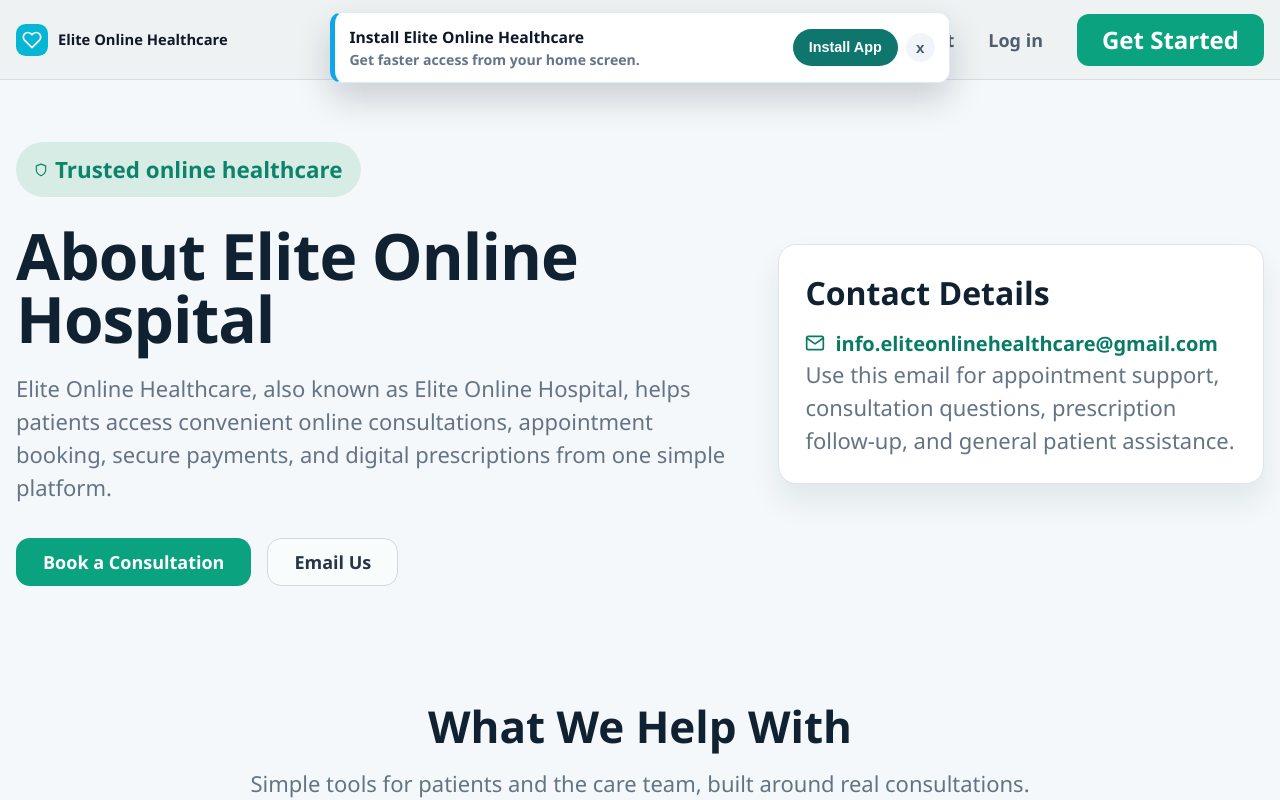
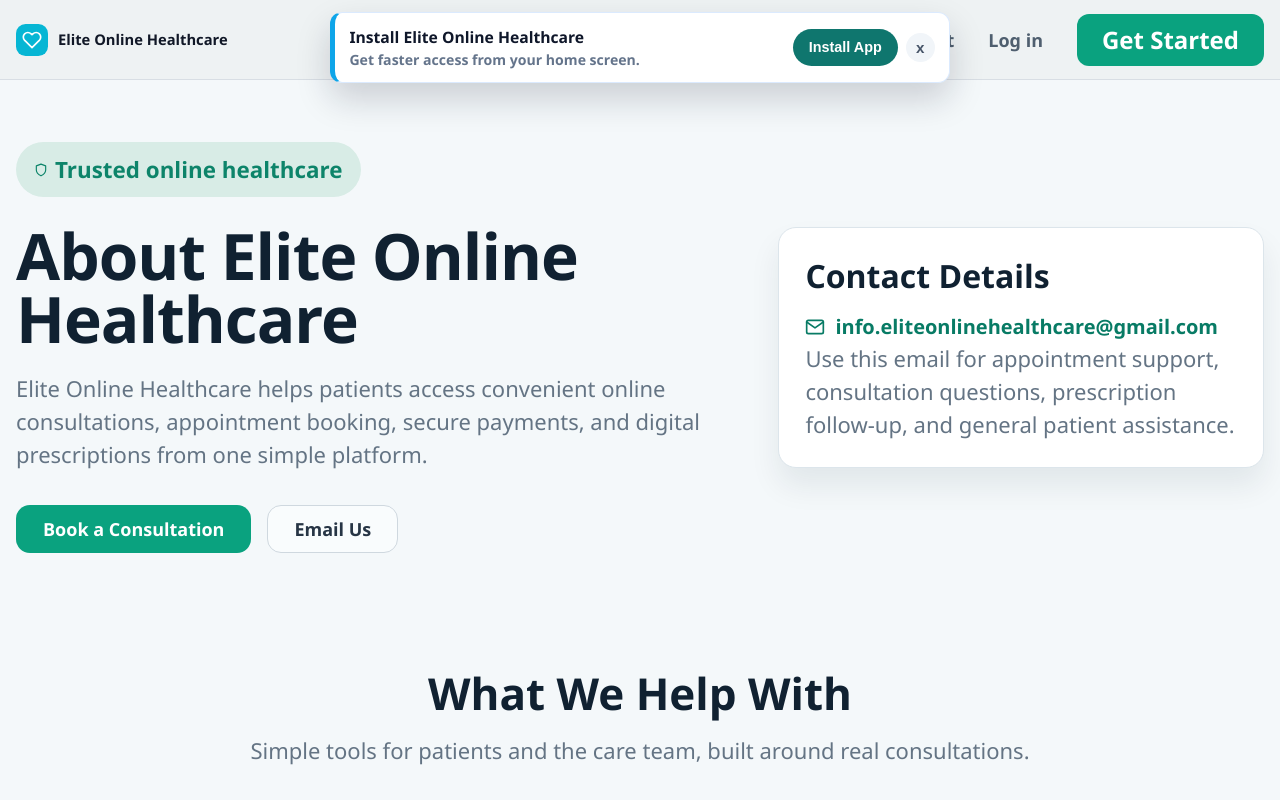
Before and after one commit to WanjohiIanKinyua/Online-Hospital-Latest, a React (Create React App) app in the folder client/: page /about in a window 1280 px wide. Shown: the top 800 px of the page. Built offline with nearby package versions, Linux system fonts and the light colour scheme; no server answers.

Commit message:
Use healthcare wording across site

```diff
--- a/client/public/index.html
+++ b/client/public/index.html
@@ -3,17 +3,17 @@
 <head>
     <meta charset="UTF-8">
     <meta name="viewport" content="width=device-width, initial-scale=1.0">
-    <meta name="description" content="Elite Online Healthcare, also known as Elite Online Hospital, helps patients book online doctor consultations, secure payments, video visits, and digital prescriptions in Kenya.">
+    <meta name="description" content="Elite Online Healthcare helps patients book online doctor consultations, secure payments, video visits, and digital prescriptions in Kenya.">
     <meta name="robots" content="index,follow">
     <meta name="theme-color" content="#10b981">
     <meta name="application-name" content="Elite Online Healthcare">
     <meta property="og:site_name" content="Elite Online Healthcare">
-    <meta property="og:title" content="Elite Online Hospital | Elite Online Healthcare Consultations">
-    <meta property="og:description" content="Book online doctor consultations with Elite Online Healthcare, also known as Elite Online Hospital, and access secure video visits and digital prescriptions.">
+    <meta property="og:title" content="Elite Online Healthcare | Online Doctor Consultations">
+    <meta property="og:description" content="Book online doctor consultations with Elite Online Healthcare and access secure video visits and digital prescriptions.">
     <meta property="og:type" content="website">
     <meta property="og:image" content="/images/elite.jpeg">
     <meta name="twitter:card" content="summary_large_image">
-    <meta name="twitter:title" content="Elite Online Hospital | Elite Online Healthcare Consultations">
+    <meta name="twitter:title" content="Elite Online Healthcare | Online Doctor Consultations">
     <meta name="twitter:description" content="Book online doctor consultations, join secure video visits, and receive digital prescriptions through Elite Online Healthcare.">
     <meta name="twitter:image" content="/images/elite.jpeg">
     <link rel="icon" href="/favicon.ico" sizes="48x48">
@@ -22,18 +22,18 @@
     <link rel="shortcut icon" href="/favicon.ico">
     <link rel="apple-touch-icon" href="/icon-192.png">
     <link rel="manifest" href="/site.webmanifest">
-    <title>Elite Online Hospital | Elite Online Healthcare Consultations</title>
+    <title>Elite Online Healthcare | Online Doctor Consultations</title>
     <script type="application/ld+json">
       {
         "@context": "https://schema.org",
         "@type": "MedicalOrganization",
         "name": "Elite Online Healthcare",
-        "alternateName": "Elite Online Hospital",
+        "alternateName": "Elite Online Healthcare",
         "url": "https://eliteonlinehospital.com/",
         "logo": "https://eliteonlinehospital.com/icon-512.png",
         "image": "https://eliteonlinehospital.com/images/elite.jpeg",
         "email": "info.eliteonlinehealthcare@gmail.com",
-        "description": "Elite Online Healthcare, also known as Elite Online Hospital, provides online doctor consultations, appointment booking, video visits, secure payments, and digital prescriptions.",
+        "description": "Elite Online Healthcare provides online doctor consultations, appointment booking, video visits, secure payments, and digital prescriptions.",
         "medicalSpecialty": "PrimaryCare"
       }
     </script>
--- a/client/src/components/SeoMeta.js
+++ b/client/src/components/SeoMeta.js
@@ -3,17 +3,17 @@ import { useLocation } from 'react-router-dom';
 
 const SITE_NAME = 'Elite Online Healthcare';
 const DEFAULT_DESCRIPTION =
-  'Elite Online Healthcare, also known as Elite Online Hospital, helps patients book online doctor consultations, secure payments, video visits, and digital prescriptions in Kenya.';
+  'Elite Online Healthcare helps patients book online doctor consultations, secure payments, video visits, and digital prescriptions in Kenya.';
 
 const PUBLIC_ROUTE_META = {
   '/': {
-    title: 'Elite Online Hospital | Elite Online Healthcare Consultations',
+    title: 'Elite Online Healthcare | Online Doctor Consultations',
     description: DEFAULT_DESCRIPTION,
     robots: 'index,follow'
   },
   '/about': {
-    title: 'About Elite Online Hospital | Elite Online Healthcare',
-    description: 'Learn about Elite Online Healthcare, also known as Elite Online Hospital, and contact the team for online appointment, consultation, and prescription support.',
+    title: 'About Elite Online Healthcare | Contact Online Healthcare Support',
+    description: 'Learn about Elite Online Healthcare and contact the team for online appointment, consultation, and prescription support.',
     robots: 'index,follow'
   },
   '/login': {
@@ -22,8 +22,8 @@ const PUBLIC_ROUTE_META = {
     robots: 'noindex,follow'
   },
   '/register': {
-    title: 'Book Online Doctor Consultation | Elite Online Hospital',
-    description: 'Create an Elite Online Healthcare account to book online hospital consultations, video visits, and digital prescriptions.',
+    title: 'Book Online Doctor Consultation | Elite Online Healthcare',
+    description: 'Create an Elite Online Healthcare account to book online healthcare consultations, video visits, and digital prescriptions.',
     robots: 'index,follow'
   },
   '/forgot-password': {
--- a/client/src/pages/AboutPage.js
+++ b/client/src/pages/AboutPage.js
@@ -61,11 +61,11 @@ function AboutPage() {
               <FiShield size={14} />
               Trusted online healthcare
             </div>
-            <h1>About Elite Online Hospital</h1>
+            <h1>About Elite Online Healthcare</h1>
             <p>
-              Elite Online Healthcare, also known as Elite Online Hospital, helps patients
-              access convenient online consultations, appointment booking, secure payments,
-              and digital prescriptions from one simple platform.
+              Elite Online Healthcare helps patients access convenient online consultations,
+              appointment booking, secure payments, and digital prescriptions from one
+              simple platform.
             </p>
             <div className="hero-buttons">
               <Link to="/register" className="btn btn-primary">Book a Consultation</Link>
@@ -123,7 +123,7 @@ function AboutPage() {
           <div>
             <h2>Patient-First Online Care</h2>
             <p>
-              The online hospital platform is designed to make healthcare access clearer and
+              The online healthcare platform is designed to make healthcare access clearer and
               faster, from the first booking request to the final prescription download.
             </p>
           </div>
--- a/client/src/pages/AdminDashboard.js
+++ b/client/src/pages/AdminDashboard.js
@@ -141,7 +141,7 @@ function AdminDashboard() {
         <div className="dashboard-header">
           <div className="header-text">
             <h1 className="dashboard-title">Admin Dashboard</h1>
-            <p className="dashboard-subtitle">Overview of hospital performance and recent activity</p>
+            <p className="dashboard-subtitle">Overview of healthcare performance and recent activity</p>
           </div>
           <div className="dashboard-header-actions">
             <button
--- a/client/src/pages/LandingPage.js
+++ b/client/src/pages/LandingPage.js
@@ -61,19 +61,19 @@ function LandingPage() {
           <div className="hero-content">
             <div className="hero-subtitle">
               <FiBriefcase size={14} />
-              Elite Online Hospital platform
+              Elite Online Healthcare platform
             </div>
 
             <h1 className="hero-title">
               Elite Online
               <br />
-              Hospital,
+              Healthcare,
               <br />
               <span className="highlight">Anytime, Anywhere</span>
             </h1>
 
             <p className="hero-description">
-              Book appointments, consult with doctors online, and receive digital prescriptions through Elite Online Healthcare, a convenient online hospital platform for patients in Kenya.
+              Book appointments, consult with doctors online, and receive digital prescriptions through Elite Online Healthcare, a convenient online healthcare platform for patients in Kenya.
             </p>
 
             <div className="hero-buttons">
@@ -106,7 +106,7 @@ function LandingPage() {
         <div className="features-container">
           <div className="section-header">
             <h2>Everything You Need for Better Healthcare</h2>
-            <p>A comprehensive online hospital and telemedicine platform designed for simplicity and reliability.</p>
+            <p>A comprehensive online healthcare and telemedicine platform designed for simplicity and reliability.</p>
           </div>
 
           <div className="features-grid">
@@ -200,7 +200,7 @@ function LandingPage() {
         <div className="cta-container">
           <div className="cta-content">
             <h2>Ready to Experience Better Online Healthcare?</h2>
-            <p>If you are looking for the best online hospital experience, choose Elite Online Hospital for simple appointment booking, online doctor consultations, and digital prescriptions.</p>
+            <p>If you are looking for the best online healthcare experience, choose Elite Online Healthcare for simple appointment booking, online doctor consultations, and digital prescriptions.</p>
             <Link to="/register" className="btn btn-primary btn-large">Create Your Account</Link>
           </div>
         </div>
```
Also changed, not shown: client/public/site.webmanifest.
